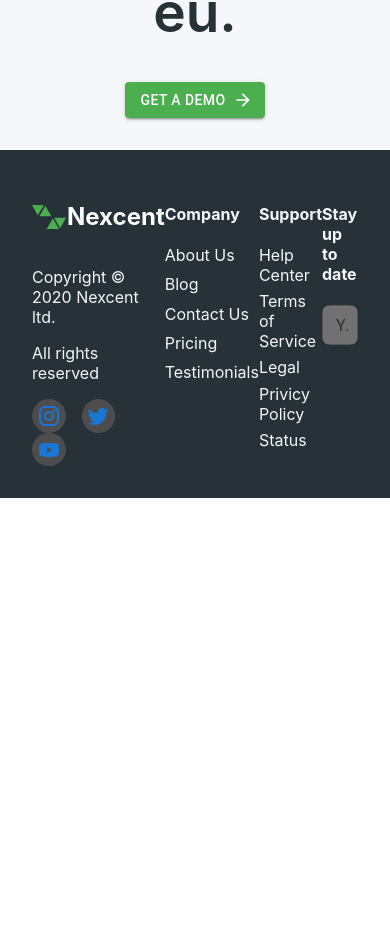
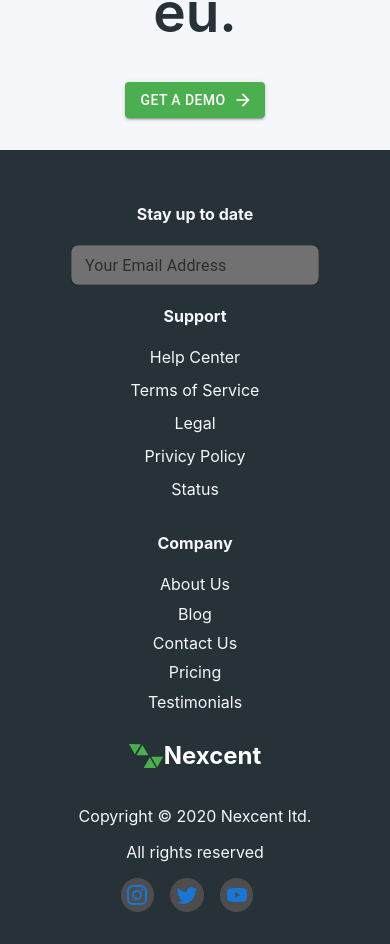
Before and after one commit to Shakiba-Alipour/React-Responsive-Project-Test, a React (Create React App) app in the folder react-test/: page / in a window 390 px wide. Shown: the part 3323-4267 px from the top of the page. Before the commit the page ends 3821 px from the top, so only its background shows below. Built offline with nearby package versions, Linux system fonts and the light colour scheme.

Commit message:
footer is responsive

```diff
--- a/react-test/src/components/Footer.css
+++ b/react-test/src/components/Footer.css
@@ -3,7 +3,7 @@
   display: flex;
   flex-direction: row;
   justify-content: space-between;
-  padding: 2em;
+  padding: 2em 5%;
 }
 
 #site-footer-name {
@@ -77,3 +77,26 @@
 #email-holder {
   color: var(--white);
 }
+
+/* Responsive footer */
+@media screen and (max-width: 780px) {
+  #footer {
+    flex-direction: column-reverse;
+    align-items: center;
+    text-align: center;
+  }
+
+  .footer-sections {
+    align-items: center;
+    text-align: center;
+  }
+
+  #copy-right {
+    align-items: center;
+    align-content: center;
+  }
+
+  #copy-right p {
+    text-align: center;
+  }
+}
```
